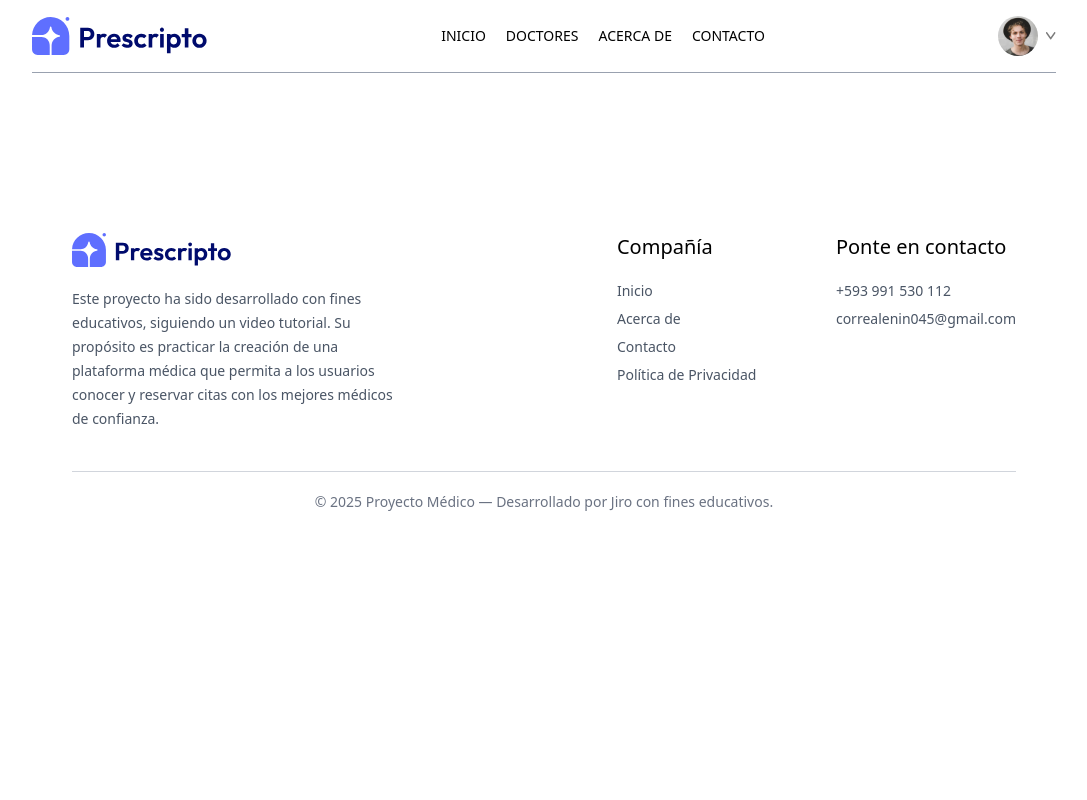
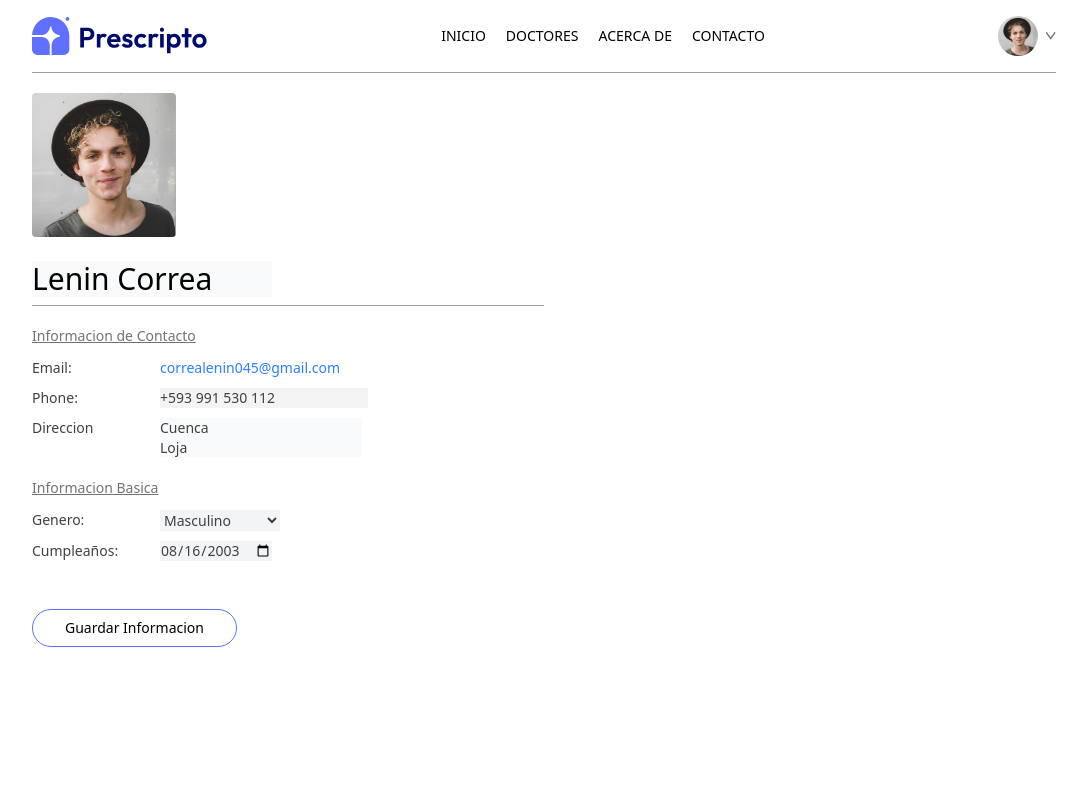
Before and after one commit to x-jirox/frontend-medical, a React (Vite) app: page /my-profile in a window 1280 px wide. Shown: the top 800 px of the page, without its empty margins (96-1183 px from the left). Built offline with nearby package versions, Linux system fonts and the light colour scheme.

Commit message:
component profile

```diff
--- a/src/pages/MyProfile.jsx
+++ b/src/pages/MyProfile.jsx
@@ -1,9 +1,89 @@
-import React from 'react'
+import React, { useState } from 'react'
+import { assets } from '../assets/assets'
 
 const MyProfile = () => {
+
+  const [userData, setUserData] = useState({
+    name: "Lenin Correa",
+    image: assets.profile_pic,
+    email: 'correalenin045@gmail.com',
+    phone: '+593 991 530 112',
+    adress: {
+      line1: "Cuenca",
+      line2: "Loja"
+    },
+    gender: 'Masculino',
+    dob: "2003-08-16"
+  })
+
+  const [isEdit, setIsEdit] = useState(true)
+
   return (
-    <div>
+    <div className='max-w-lg flex flex-col gap-2 text-sm'>
+      <img className='w-36 rounded' src={userData.image} alt='' />
+      {
+        isEdit ?
+          <input className='bg-gray-50 text-3xl font-medium max-w-60 mt-4' type="text" value={userData.name} onChange={e => setUserData(prev => ({ ...prev, name: e.target.value }))} />
+          : <p className='font-medium text-3xl text-neutral-800 mt-4'>{userData.name}</p>
+      }
 
+      <hr className='bg-zinc-400 h-[1px] border-none' />
+      <div>
+        <p className='text-neutral-500 underline mt-3'> Informacion de Contacto</p>
+        <div className='grid grid-cols-[1fr_3fr] gap-y-2.5 mt-3 text-neutral-700'>
+          <p className='font-medium'>Email:</p>
+          <p className='text-blue-500'>{userData.email}</p>
+          <p className='font-medium'>Phone:</p>
+          {
+            isEdit ?
+              <input className='bg-gray-100 max-w-52' type="text" value={userData.phone} onChange={e => setUserData(prev => ({ ...prev, phone: e.target.value }))} />
+              : <p className='text-blue-400'>{userData.phone}</p>
+          }
+          <p className='font-medium'>Direccion</p>
+          {
+            isEdit ?
+              <p>
+                <input className='bg-gray-50' onChange={(e) => setUserData(prev => ({ ...prev, adress: { ...prev.adress, line1: e.target.value } }))} value={userData.adress.line1} type="text" />
+                <br />
+                <input className='bg-gray-50' onChange={(e) => setUserData(prev => ({ ...prev, adress: { ...prev.adress, line2: e.target.value } }))} value={userData.adress.line2} type="text" />
+              </p>
+              : <p className='text-gray-500'>
+                {userData.adress.line1}
+                <br />
+                {userData.adress.line2}
+              </p>
+          }
+        </div>
+      </div>
+
+      <div>
+        <p className='text-neutral-500 underline mt-3'>Informacion Basica</p>
+        <div className='grid grid-cols-[1fr_3fr] gap-y-2.5 mt-3 text-neutral-700'>
+          <p className='font-medium'>Genero:</p>
+          {
+            isEdit ?
+              <select className='max-w-30 bg-gray-100' onChange={(e) => setUserData(prev => ({ ...prev, gender: e.target.value }))} value={userData.gender}>
+                <option value="Masculino">Masculino</option>
+                <option value="Femenino">Femenino</option>
+              </select>
+              : <p className='text-gray-400'>{userData.gender}</p>
+          }
+          <p className='font-medium'>Cumpleaños:</p>
+          {
+            isEdit ?
+              <input className='max-w-28 bg-gray-100' type="date" onChange={(e) => setUserData(prev => ({ ...prev, dob: e.target.value }))} value={userData.dob} />
+              : <p className='text-gray-400'>{userData.dob}</p>
+          }
+        </div>
+      </div>
+
+      <div className='mt-10'>
+        {
+          isEdit ?
+            <button className='border border-primary px-8 py-2 rounded-full hover:bg-primary hover:text-white transition-all' onClick={() => setIsEdit(false)}>Guardar Informacion</button>
+            : <button className='border border-primary px-8 py-2 rounded-full hover:bg-primary hover:text-white transition-all' onClick={() => setIsEdit(true)}>Editar</button>
+        }
+      </div>
     </div>
   )
 }
```
